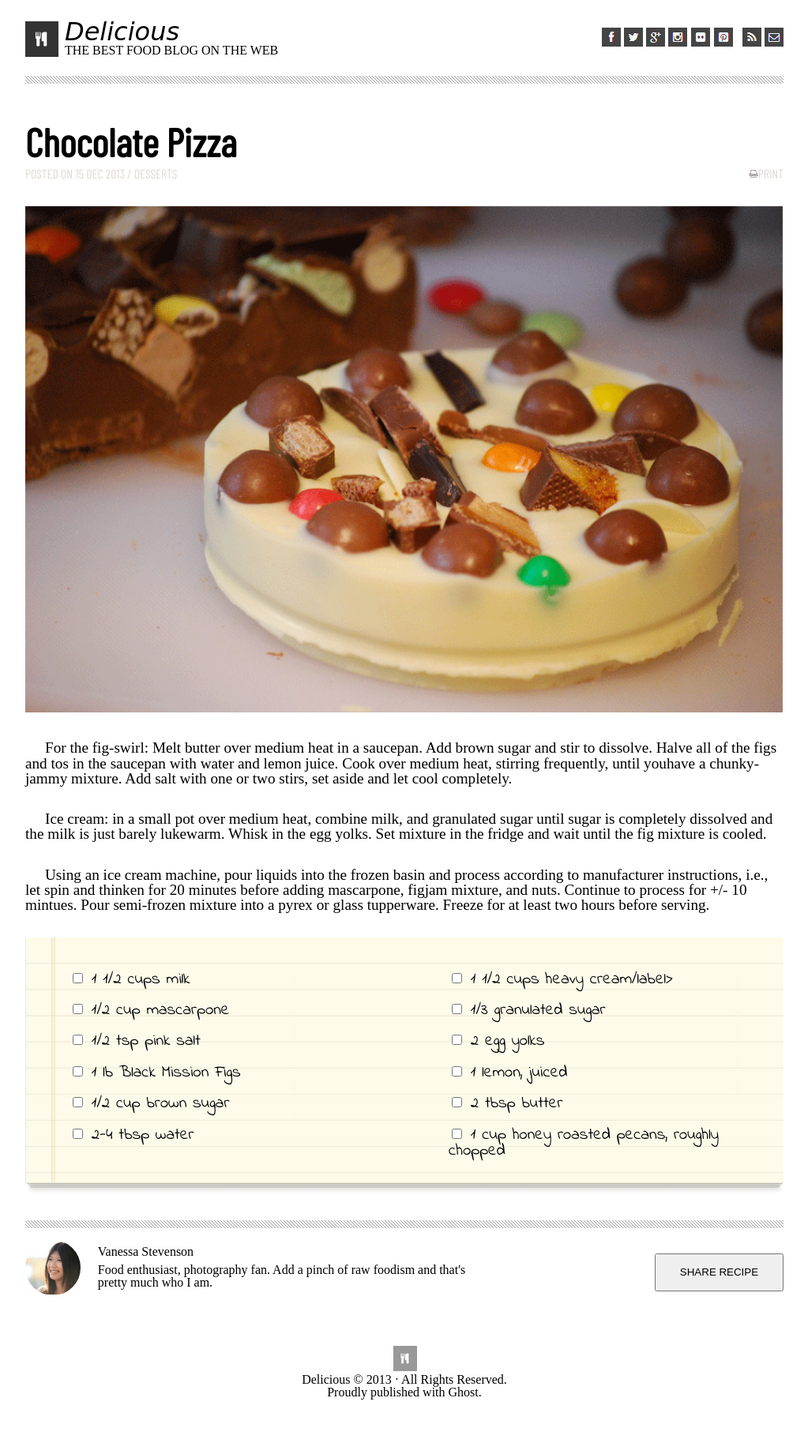
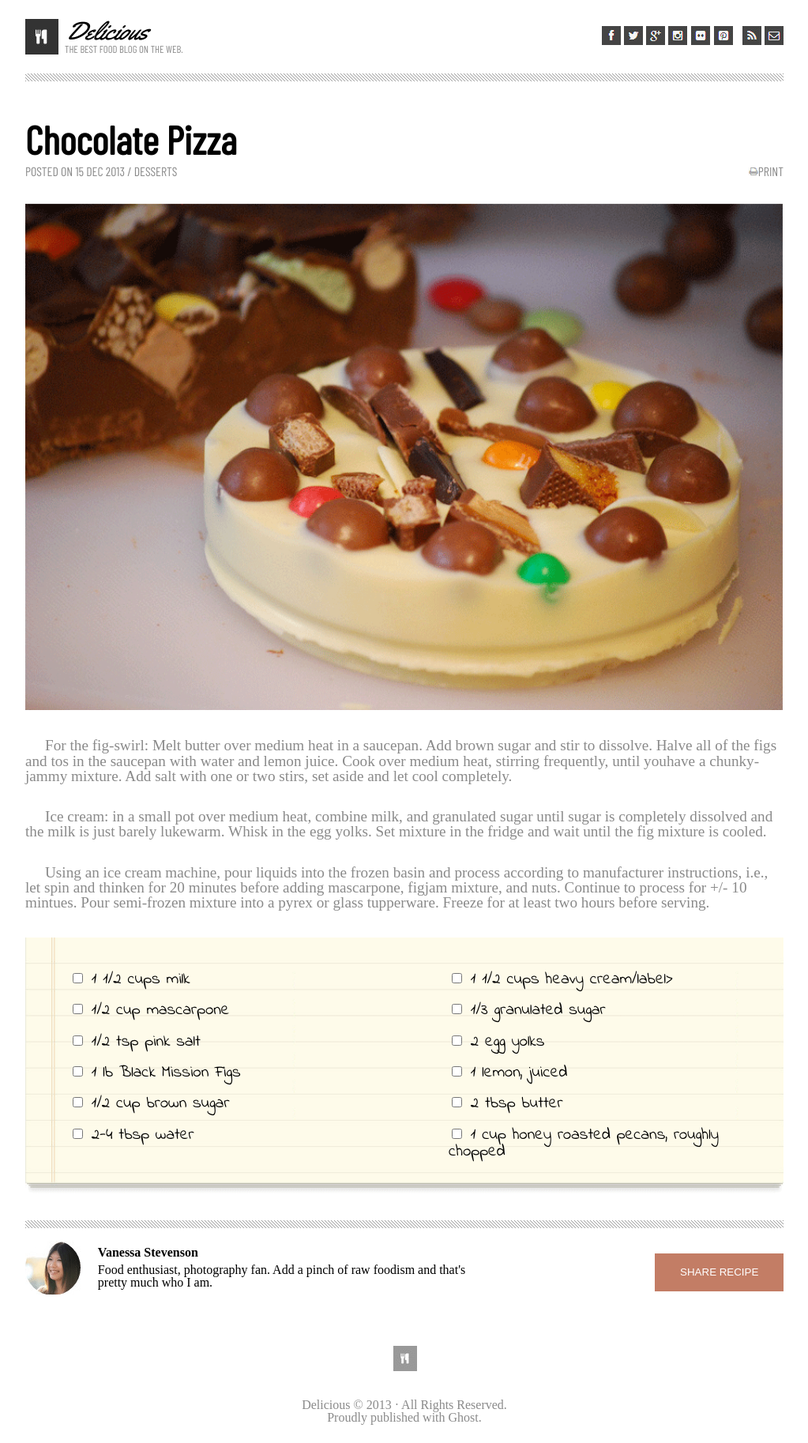
Before and after one commit to ag961/cholocatePizza, a plain HTML site: page index.html in a window 1280 px wide. Shown: the whole page at 79% size, without its empty margins (128-1151 px from the left). Before the commit the page ends 1795 px from the top, so only its background shows below. Drawn offline with nearby package versions, Linux system fonts and the light colour scheme.

Commit message:
More CSS Styles

```diff
--- a/index.html
+++ b/index.html
@@ -8,6 +8,8 @@
     <link href="https://fonts.googleapis.com/css2?family=Barlow+Semi+Condensed:wght@400;500&display=swap" rel="stylesheet">
     <link href="https://fonts.googleapis.com/css2?family=Barlow+Condensed&family=Barlow+Semi+Condensed:wght@400;500&display=swap" rel="stylesheet">
     <link href="https://fonts.googleapis.com/css2?family=Indie+Flower&display=swap" rel="stylesheet">
+    <link href="https://fonts.googleapis.com/css2?family=Yellowtail&display=swap" rel="stylesheet"
+    <link href="https://fonts.googleapis.com/css2?family=Newsreader:wght@400;500&display=swap" rel="stylesheet">
   </head>
   <body>
     <header>
@@ -15,7 +17,7 @@
         <img src="./img/logo.png" alt="logo">
         <div id="headerText">
           <h1>Delicious</h1>
-          <p id="bestFood">THE BEST FOOD BLOG ON THE WEB</p>
+          <p id="bestFood">THE BEST FOOD BLOG ON THE WEB.</p>
         </div>
 
       </div>
--- a/style.css
+++ b/style.css
@@ -33,9 +33,12 @@ img {
   font-size: 2rem;
 }
 
-#headerLeft h2 {
+#bestFood {
+  font-family: 'Barlow Condensed', sans-serif;
+  color: #8a8a8a;
+  font-size: .8rem;
+}
 
-}
 
 #headerText {
   display: flex;
@@ -66,11 +69,12 @@ h2 {
   margin-bottom: 2rem;
   margin-top: .5rem;
   font-family: 'Barlow Condensed', sans-serif;
-  color: #E1D7D2;
+  color: #8a8a8a;
 }
 
 #text {
-margin-bottom: 2rem;
+margin-bottom: 2.2rem;
+  color: #8a8a8a;
 }
 
 #text p {
@@ -78,6 +82,7 @@ margin-bottom: 2rem;
   font-family: 'Times New Roman', serif;
   font-size: larger;
   text-indent: 25px;
+  color: #8a8a8a;
 }
 
 #printLineRight {
@@ -142,21 +147,36 @@ form li {
   width: 60%;
   margin-left: 1.3rem;
   margin-right: 14rem;
+  font-family: 'Newsreader', serif;
+}
+
+#bottomSection h4 {
+  font-weight: bold;
 }
 
 #bottomSection button {
   width: 12rem;
   height: 3rem;
   margin-top: 1rem;
+  border: none;
+  color: white;
+  background-color: rgb(195, 125, 101);
 }
 
 footer {
   display: flex;
   justify-content: center;
 }
+
 #footerContainer {
   display: flex;
   flex-direction: column;
   justify-content: center;
   align-items: center;
+  color: #8a8a8a;
+  width: 100%;
 }
+
+#footerContainer img {
+  margin-bottom: 2rem;
+}
```
